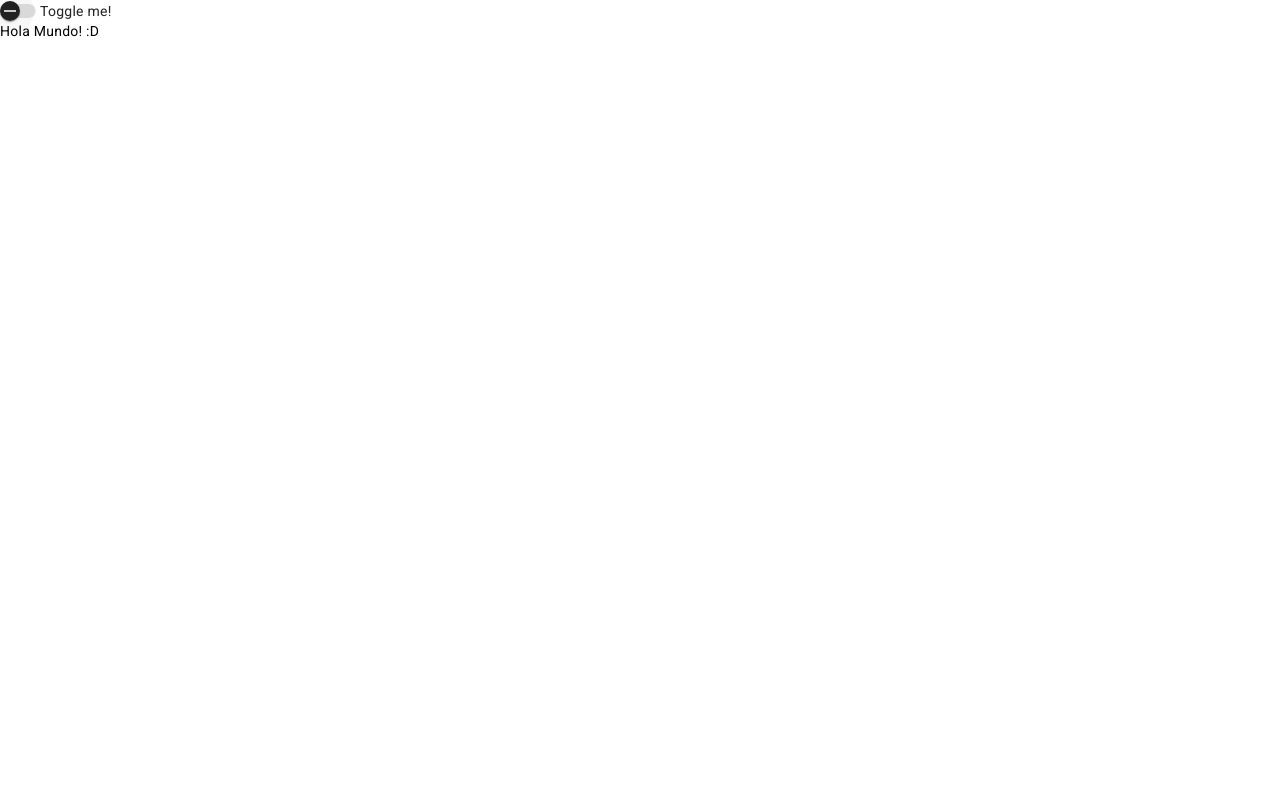
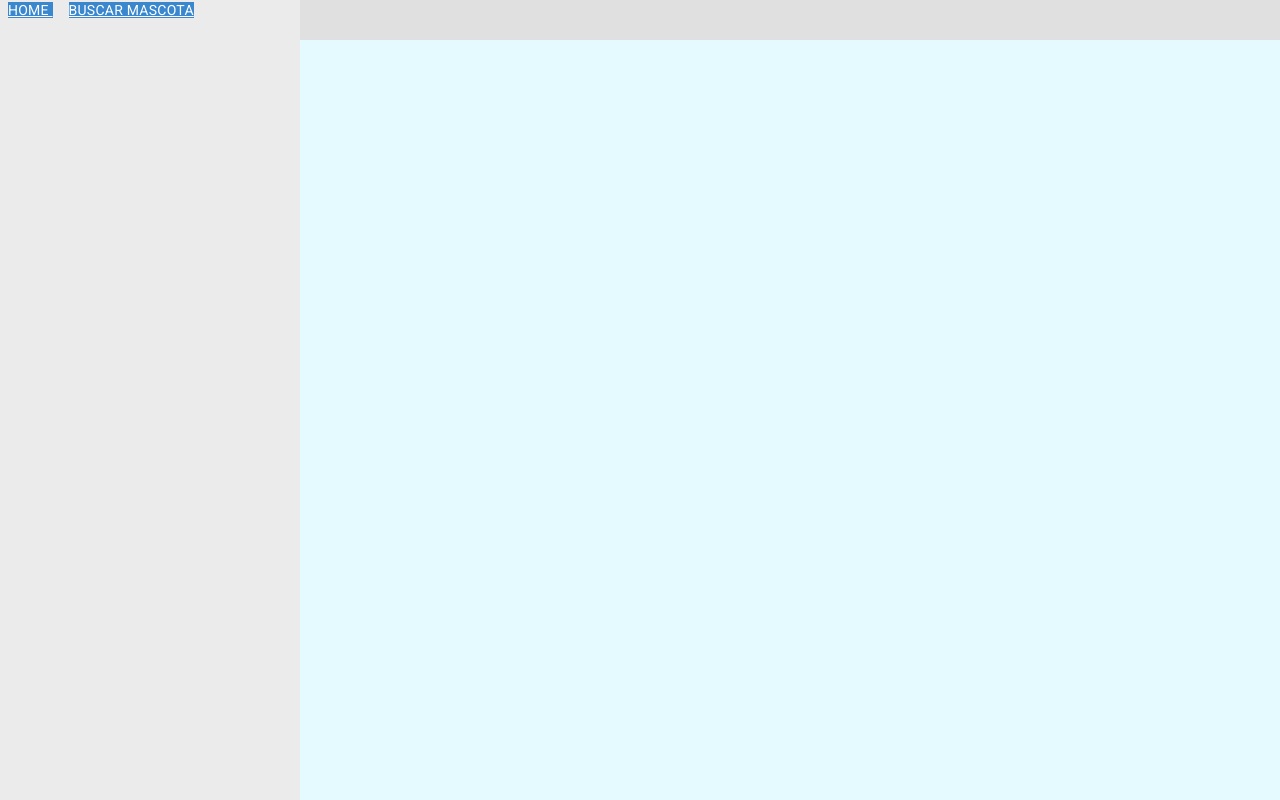
Before and after one commit to RubiFalconi/veterinaria-pluton, an Angular app: page /home in a window 1280 px wide. Before the commit this address led to /. Built offline with nearby package versions, Linux system fonts and the light colour scheme.

Commit message:
@ChugnasIvan - add rutas principales

```diff
--- a/angular.json
+++ b/angular.json
@@ -96,5 +96,8 @@
         }
       }
     }
+  },
+  "cli": {
+    "analytics": false
   }
 }
--- a/src/app/app-routing.module.ts
+++ b/src/app/app-routing.module.ts
@@ -1,7 +1,19 @@
 import { NgModule } from '@angular/core';
 import { RouterModule, Routes } from '@angular/router';
+import { HomeComponent } from './componentes/home/home.component';
 
-const routes: Routes = [];
+/*
+const routes: Routes = [
+  { path : '/', component: HomeComponent }
+];
+*/
+
+const routes: Routes = [
+  //{ path: 'djingreso', loadChildren: () => import('./modules/ingreso/ingreso.module').then(m => m.IngresoModule) },
+  //{ path: 'djsalida', loadChildren: () => import('./modules/salida/salida.module').then(m => m.SalidaModule) },
+  { path: 'home', loadChildren: () => import('./componentes/home/home.module').then(m => m.HomeModule) },
+  { path: '**', redirectTo: '/home'}
+];
 
 @NgModule({
   imports: [RouterModule.forRoot(routes)],
--- a/src/app/app.component.html
+++ b/src/app/app.component.html
@@ -1,2 +1 @@
-<mat-slide-toggle>Toggle me!</mat-slide-toggle>
-<p>Hola Mundo! :D</p>
+<router-outlet></router-outlet>
--- a/src/app/app.module.ts
+++ b/src/app/app.module.ts
@@ -6,10 +6,12 @@ import { AppComponent } from './app.component';
 import { BrowserAnimationsModule } from '@angular/platform-browser/animations';
 
 import { MatSlideToggleModule } from '@angular/material/slide-toggle';
+import { BuscarMascotaComponent } from './componentes/buscar-mascota/buscar-mascota.component';
+import { HomeComponent } from './componentes/home/home.component';
 
 @NgModule({
   declarations: [
-    AppComponent
+    AppComponent,
   ],
   imports: [
     BrowserModule,
--- /dev/null
+++ b/src/app/componentes/buscar-mascota/buscar-mascota.component.html
@@ -0,0 +1 @@
+<p>buscar-mascota works!</p>
--- /dev/null
+++ b/src/app/componentes/home/home-routing.module.ts
@@ -0,0 +1,20 @@
+import { NgModule } from '@angular/core';
+import { CommonModule } from '@angular/common';
+import { RouterModule, Routes } from '@angular/router';
+import { HomeComponent } from './home.component';
+import { BuscarMascotaComponent } from '../buscar-mascota/buscar-mascota.component';
+
+const routes : Routes = [
+  {
+    path : '', component : HomeComponent,
+    children : [
+      { path: 'busarMascota', component: BuscarMascotaComponent },
+    ]
+  }
+]
+
+@NgModule({
+  imports : [RouterModule.forChild(routes)],
+  exports : [RouterModule]
+})
+export class HomeRoutingModule { }
--- /dev/null
+++ b/src/app/componentes/home/home.component.css
@@ -0,0 +1,31 @@
+.container {
+    display: grid;
+    grid-template-columns: 300px 1fr;
+    grid-template-rows: 40px calc(100vh - 40px);
+}
+
+header {
+    background-color: rgba(0 , 0, 0, 0.12);
+    grid-column: 2 / 3;
+    grid-row: 1;
+}
+
+nav {
+    background-color: rgba(0 , 0, 0, 0.08);
+    grid-column: 1 / 1;
+    grid-row: 1 / 3;
+}
+
+.buton-nav {
+    background: #3A87CE;
+    color: white!important;
+    margin: .5rem;
+}
+
+main {
+    background-color: rgb(229, 250, 255);
+    grid-column: 2 / 3;
+    grid-template-rows: 40px calc(100vh - 40px);
+    padding: 1rem;
+    overflow: auto;
+}
--- /dev/null
+++ b/src/app/componentes/home/home.component.html
@@ -0,0 +1,21 @@
+<div class="container">
+    <!-- CABECERA DE LA PAGINA -->
+    <header>
+
+    </header>
+
+    <!-- MENU DE LA PAGINA -->
+    <nav>
+        <a routerLink="" class="buton-nav"> HOME </a>
+        <a routerLink="busarMascota" class="buton-nav"> BUSCAR MASCOTA </a>
+        <!-- #endregion
+        <button mat-button class="buton-nav" (click)="abrirBuscarMascota()">BUSCAR MASCOTA</button>
+        <button mat-button class="buton-nav" (click)="abrirIngresarHistorialClinico()">INGRESAR HITORIAL CLINICO</button>
+        -->
+    </nav>
+
+    <!-- CUERPO DE LA PAGINA -->
+    <main>
+        <router-outlet></router-outlet>
+    </main>
+</div>
--- /dev/null
+++ b/src/app/componentes/home/home.component.ts
@@ -0,0 +1,25 @@
+import { Component, OnInit } from '@angular/core';
+import { Router } from '@angular/router';
+
+@Component({
+  selector: 'app-home',
+  templateUrl: './home.component.html',
+  styleUrls: ['./home.component.css']
+})
+export class HomeComponent implements OnInit {
+
+  constructor(private router : Router){
+
+  }
+
+  ngOnInit(): void {}
+
+  abrirBuscarMascota(){
+
+  }
+
+  abrirIngresarHistorialClinico(){
+
+  }
+
+}
```
Also changed, not shown: src/app/componentes/buscar-mascota/buscar-mascota.component.ts (added, +10 -0 lines), src/app/componentes/home/home.module.ts (added, +21 -0 lines), src/app/componentes/buscar-mascota/buscar-mascota.component.css (added), 2 other files (tests, documents, lock files or other folders).
